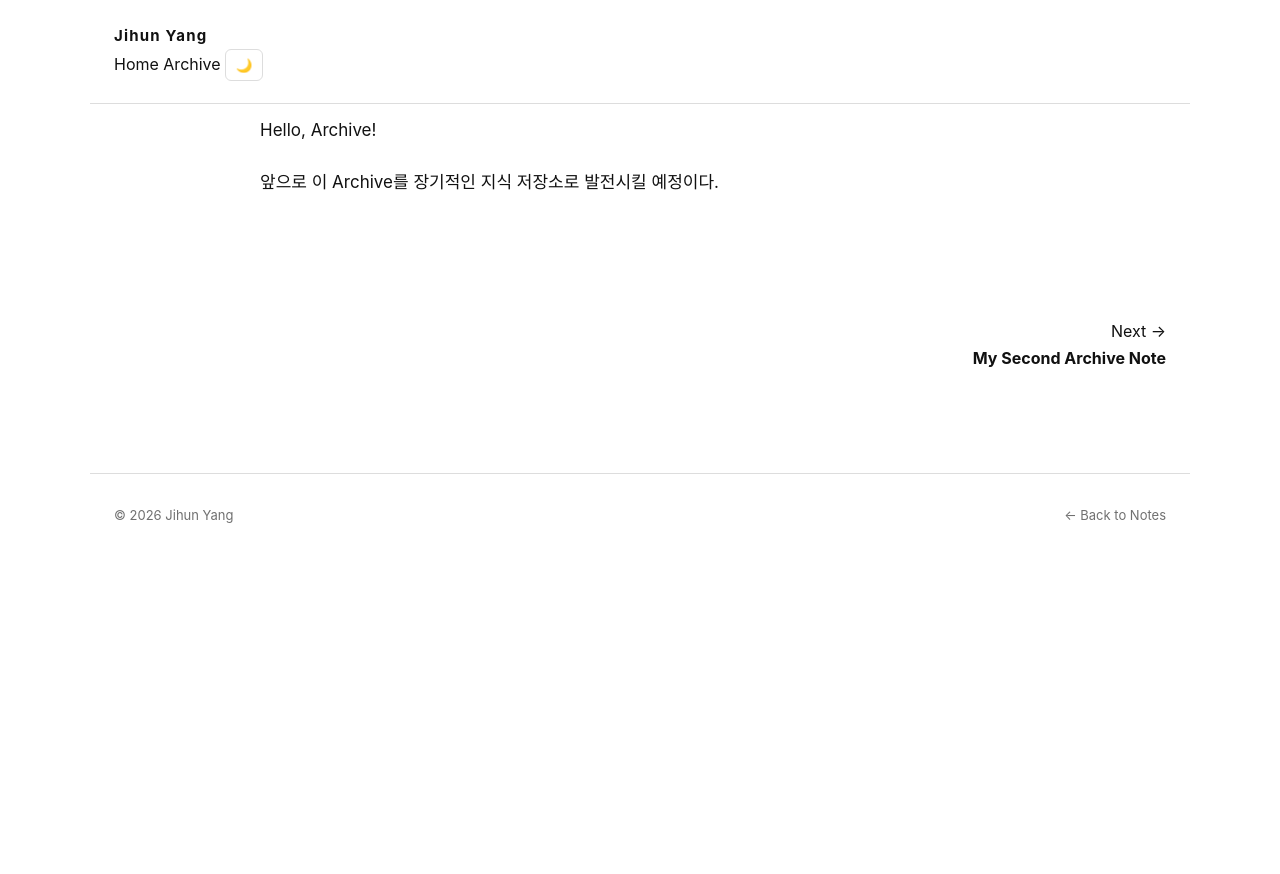
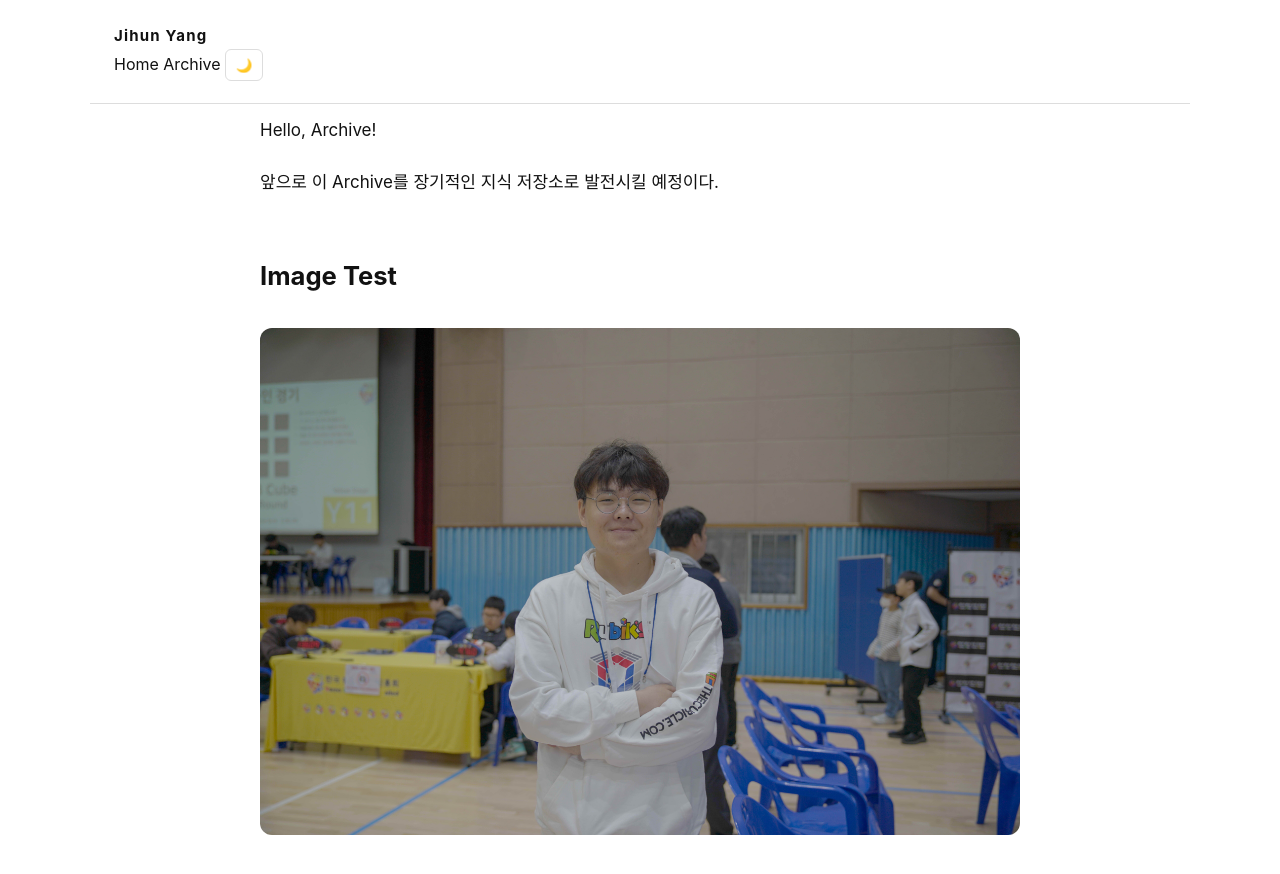
Before and after one commit to JihunYangKR/JihunYangKR.github.io, a Jekyll site: the page built from _posts/2026-09-19-first-note.md, in a window 1280 px wide and 900 px high, scrolled down 1400 px. Shown: the top 874 px of the window. Built offline with Jekyll 4.4.1, drawn with Linux system fonts in a browser that asks for light colours; before the commit the page ends 1976 px from its top, so only the background shows below that.

Commit message:
Update 2026-09-19-first-note.md

```diff
--- a/_posts/2026-09-19-first-note.md
+++ b/_posts/2026-09-19-first-note.md
@@ -33,3 +33,7 @@ Markdown을 사용하면 HTML을 직접 작성하지 않고도
 Hello, Archive!
 
 앞으로 이 Archive를 장기적인 지식 저장소로 발전시킬 예정이다.
+
+## Image Test
+
+![Test Image](/assets/images/notes/DAN02341.jpg)
```
